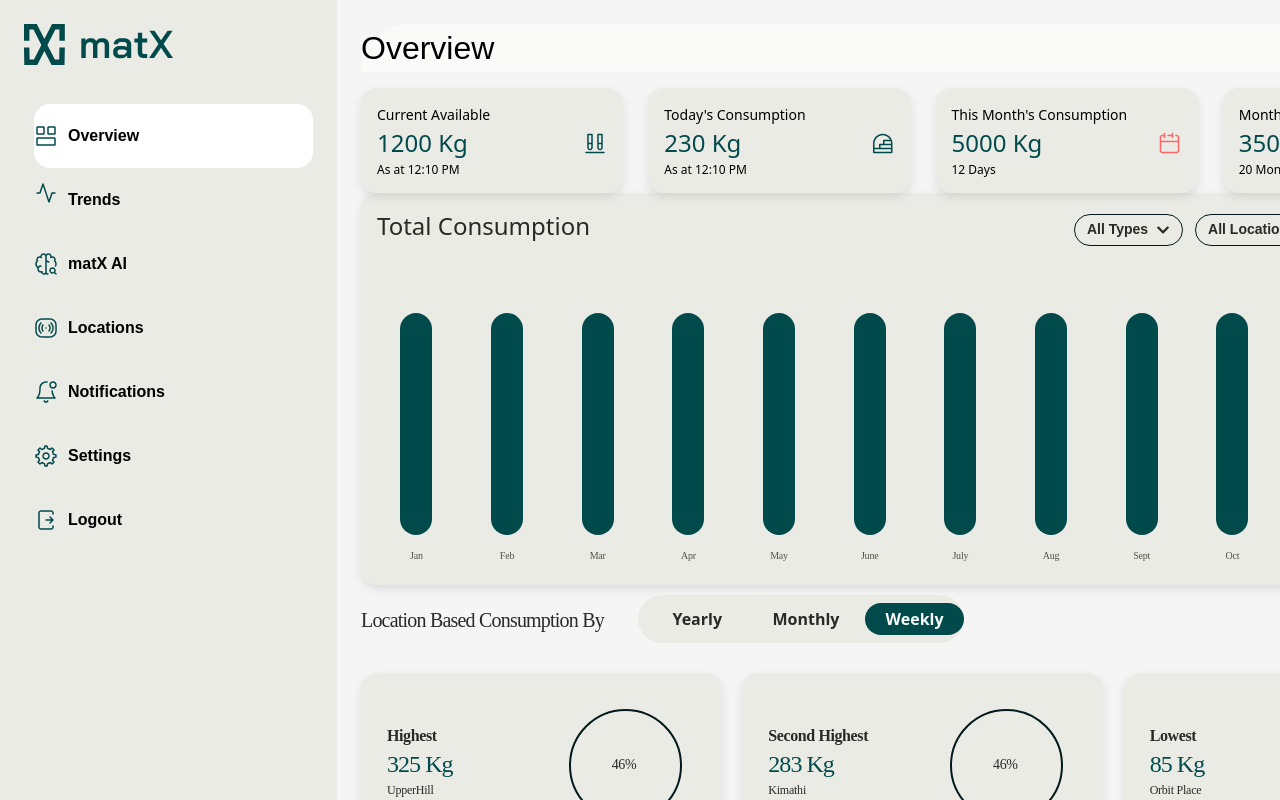
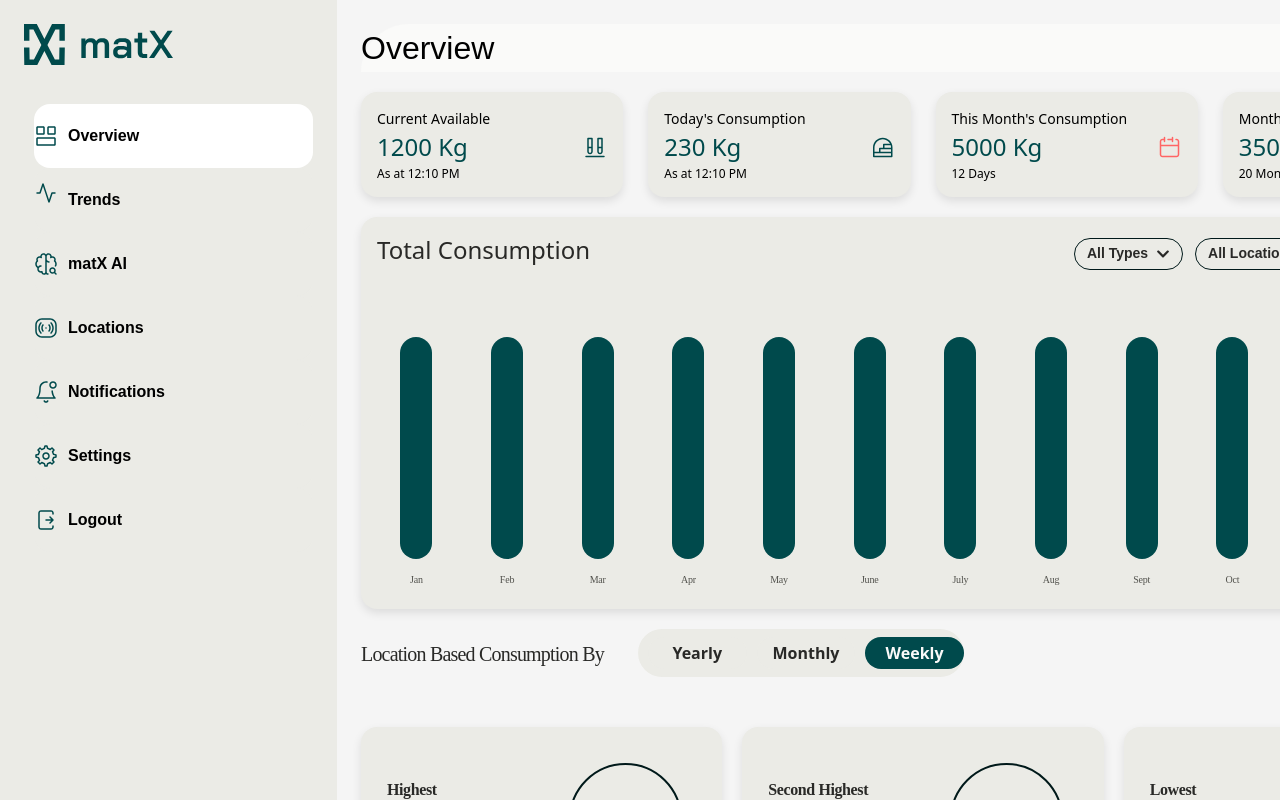
Before and after one commit to sirrotich/matx.africa, a React (Vite) app: page /dashboard in a window 1280 px wide. Built offline with nearby package versions, Linux system fonts and the light colour scheme.

Commit message:
cards reaarange

```diff
--- a/src/styles/Dashboard.css
+++ b/src/styles/Dashboard.css
@@ -134,6 +134,7 @@
     min-width: 200px; /* Minimum width for cards */
     max-width: calc(100% - 16px); /* Prevent overflow from the flexbox */
     gap: var(--SpacingSpacing-sm12);
+    margin-bottom: 20px;
 }
 
 .small-card {
--- a/src/styles/Trends.css
+++ b/src/styles/Trends.css
@@ -114,6 +114,7 @@
   font-weight: 14px;
   font-weight: 400;
   gap: 20px;
+  margin-top: 20px;
 }
 
 .small-card,
```
